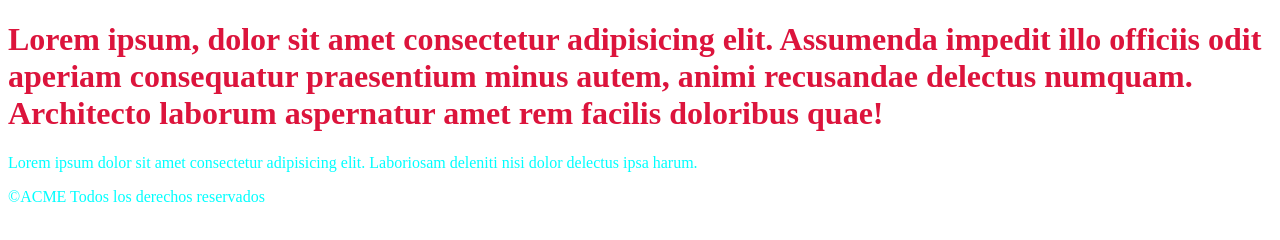
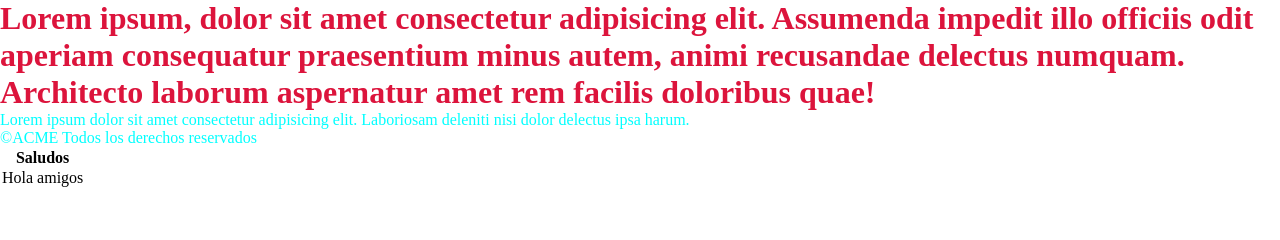
Before and after one commit to IamAeroZ/practica1, a plain HTML site: page practica1/index.html in a window 1280 px wide. Drawn offline with Linux system fonts and the light colour scheme; files that its build step writes are made by us from their sources.

Commit message:
añade una tabla

```diff
--- a/practica1/css/styles.css
+++ b/practica1/css/styles.css
@@ -1,3 +1,8 @@
+*{
+    margin: 0;
+    padding: 0;
+    box-sizing: border-boxg;
+}
 h1{
     color: crimson;
 }
--- a/practica1/index.html
+++ b/practica1/index.html
@@ -23,6 +23,16 @@
     <footer>
       <p>&copy;ACME Todos los derechos reservados</p>
     </footer>
+
+    <table>
+      <th>
+        Saludos
+      </th>
+      <tr>
+        <td>Hola amigos</td>
+      </tr>
+    </table>
+
     <script src="./js/main.js"></script>
   </body>
 </html>
```
